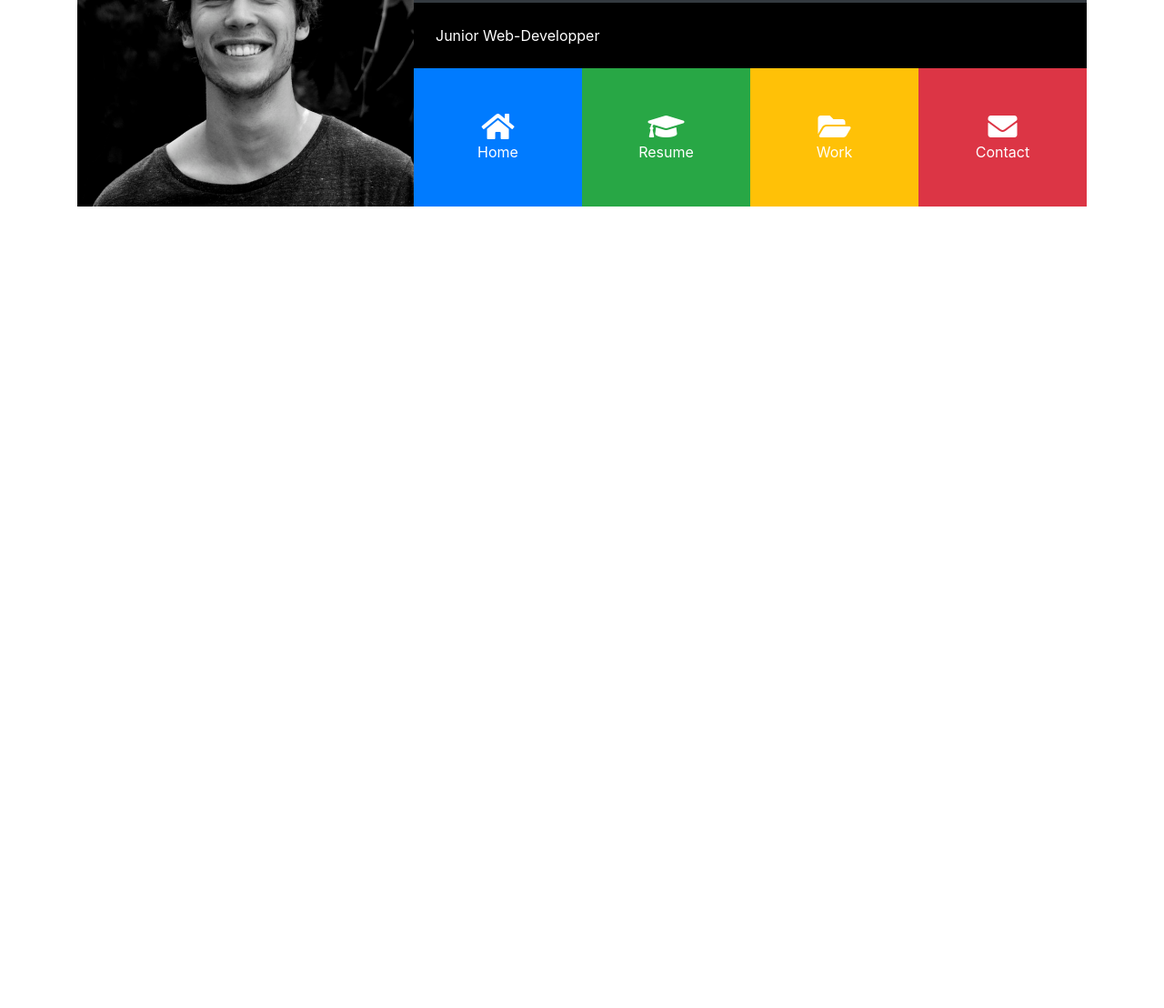
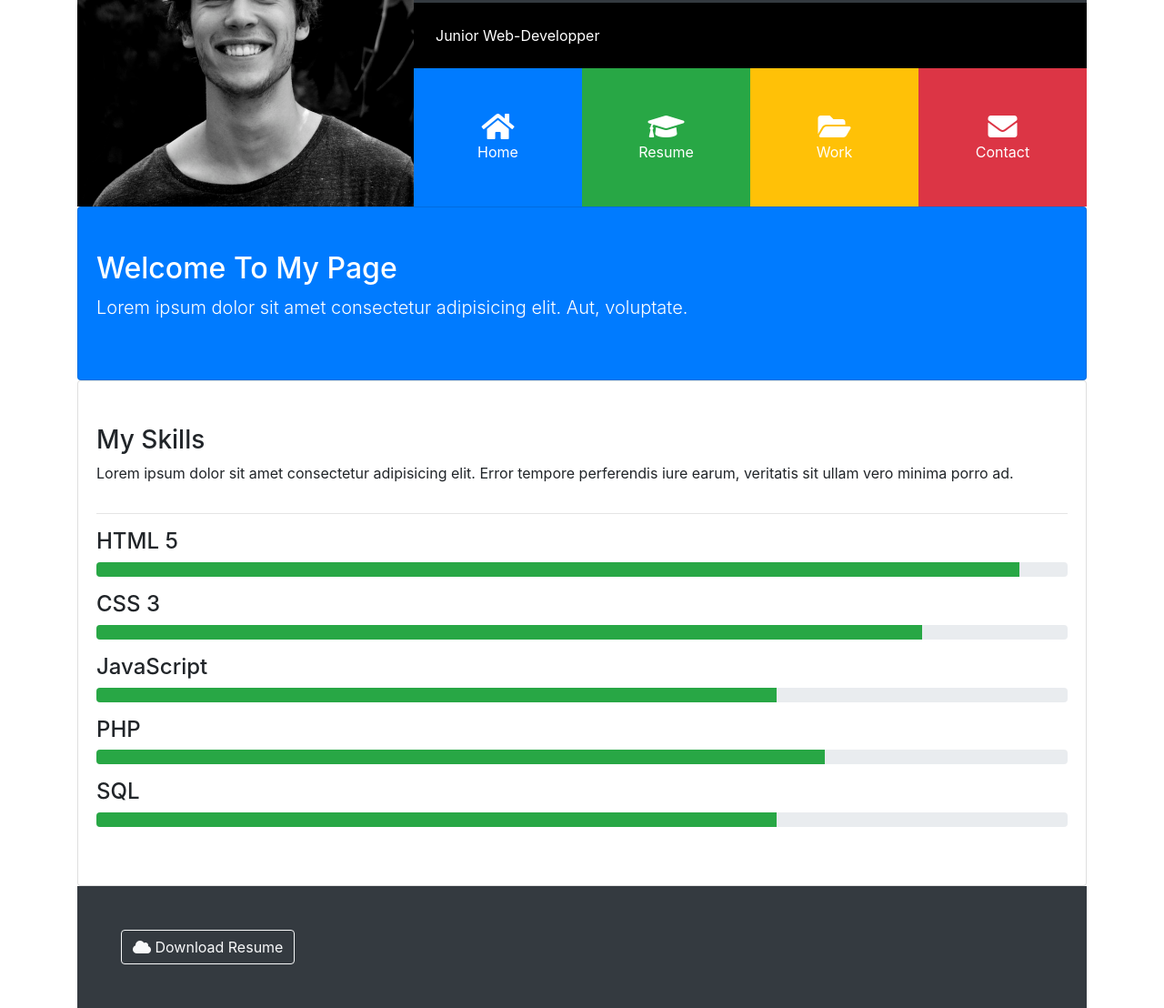
Before and after one commit to Aemonicus/Grid-Portfolio, a plain HTML site: page index.html in a window 1280 px wide. Shown: the part 168-1276 px from the top of the page at 91% size. Before the commit the page ends 800 px from the top, so only its background shows below. Drawn offline with nearby package versions, Linux system fonts and the light colour scheme.

Commit message:
End Home Collapse

```diff
--- a/index.html
+++ b/index.html
@@ -75,6 +75,53 @@
             </div>
          </div>
       </header>
+
+      <!-- HOME -->
+
+      <div id="home" class="collapse show">
+         <div class="card card-body bg-primary text-white py-5">
+            <h2>Welcome To My Page</h2>
+            <p class="lead">Lorem ipsum dolor sit amet consectetur adipisicing elit. Aut, voluptate.</p>
+         </div>
+         <div class="card card-body py-5">
+            <h3>My Skills</h3>
+            <p>Lorem ipsum dolor sit amet consectetur adipisicing elit. Error tempore perferendis iure earum, veritatis sit ullam vero minima porro ad.</p>
+            <hr>
+            <h4>HTML 5</h4>
+            <div class="progress mb-3">
+               <div class="progress-bar bg-success" style="width: 95%"></div>
+            </div>
+            <h4>CSS 3</h4>
+            <div class="progress mb-3">
+               <div class="progress-bar bg-success" style="width: 85%"></div>
+            </div>
+            <h4>JavaScript</h4>
+            <div class="progress mb-3">
+               <div class="progress-bar bg-success" style="width: 70%"></div>
+            </div>
+            <h4>PHP</h4>
+            <div class="progress mb-3">
+               <div class="progress-bar bg-success" style="width: 75%"></div>
+            </div>
+            <h4>SQL</h4>
+            <div class="progress mb-3">
+               <div class="progress-bar bg-success" style="width: 70%"></div>
+            </div>
+         </div>
+      </div>
+
+      <!-- FOOTER -->
+
+      <footer id="main-footer" class="p-5 bg-dark text-white">
+         <div class="row">
+            <div class="col-md-6">
+               <a href="#" class="btn btn-outline-light">
+                  <i class="fas fa-cloud"></i> Download Resume
+               </a>
+            </div>
+         </div>
+      </footer>
+
    </div>
 
 
```
